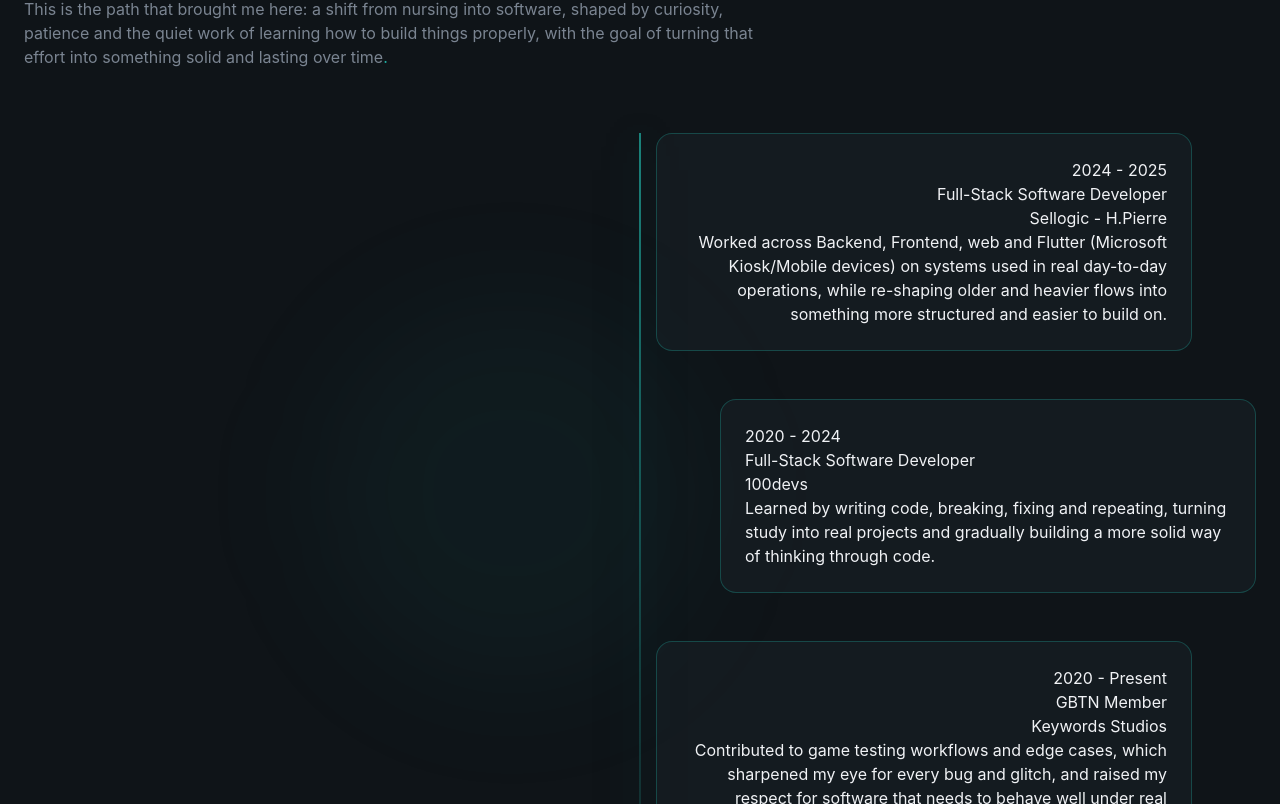
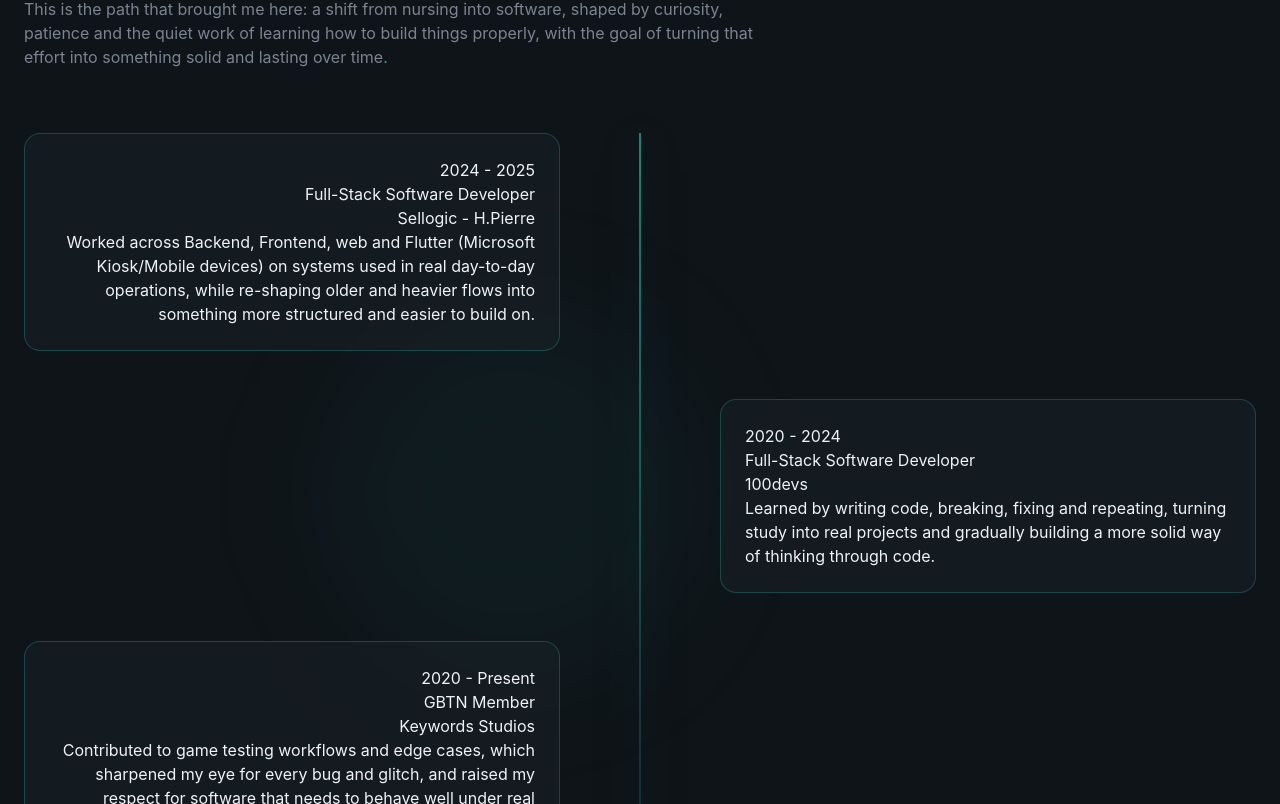
Before and after one commit to Satik37/satik37.github.io, a React (Vite) app: page / in a window 1280 px wide. Shown: the part 4056-4860 px from the top of the page. Built offline with nearby package versions, Linux system fonts and the light colour scheme.

Commit message:
fixed grid

```diff
--- a/src/sections/Experience.jsx
+++ b/src/sections/Experience.jsx
@@ -75,7 +75,8 @@ export const Experience = () => {
                             >
 
                                 {/* Timeline dot */}
-                                <div>
+                                <div className='absolute'>
+
                                 </div>
 
                                 {/* Content */}
```
